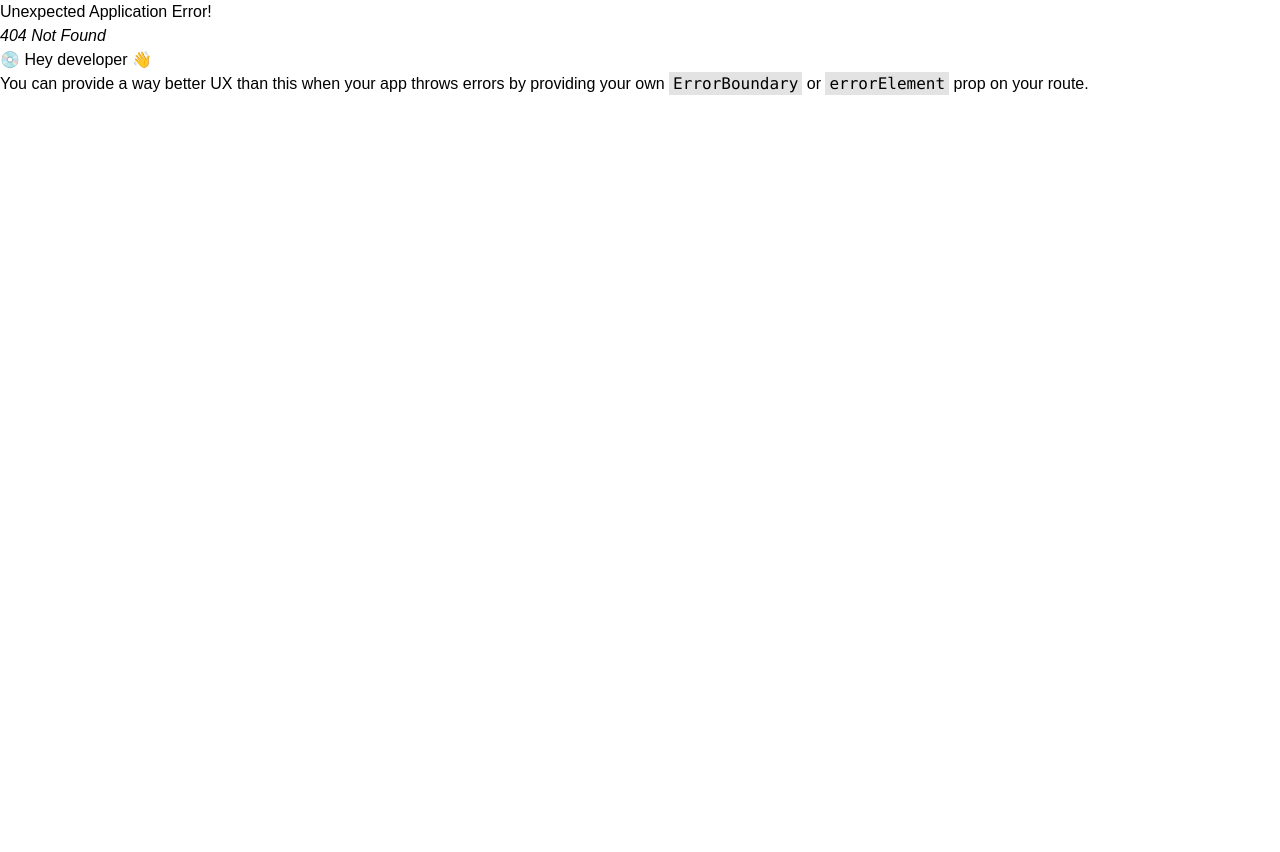
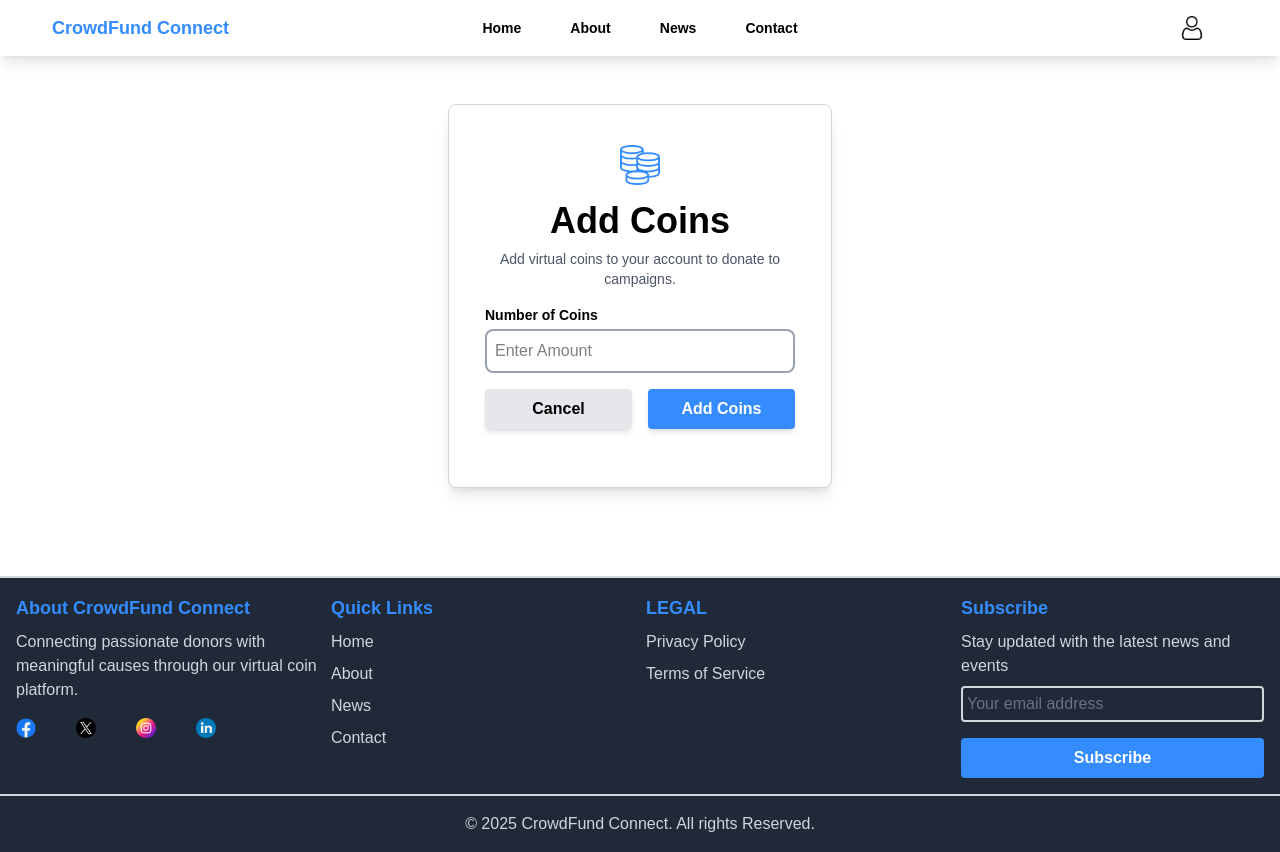
Before and after one commit to adnan-borshon/Crowd-Fund-connect, a React (Vite) app: page /addCoins in a window 1280 px wide. Before the commit this address had no page. Before the commit the page ends 800 px from the top, so only its background shows below. Built offline with nearby package versions, Linux system fonts and the light colour scheme.

Commit message:
Coin and coinContext added

```diff
--- /dev/null
+++ b/src/Components/AddCoins.jsx
@@ -0,0 +1,37 @@
+import React, { use, useState } from 'react';
+import coin from "/Icons/coins.png";
+import { useCoin } from '../Context/CoinContext.jsx';
+
+
+function AddCoins() {
+    const {coins, addCoins, removeCoins}= useCoin();
+    const [amount, setAmount] = useState('');
+
+  return (
+  <section className='text-center flex justify-center items-center h-[60vh]'>
+    <div className="container py-10 px-7 h-[80%] shadow-lg w-[30%] space-y-4 border border-gray-300 rounded-lg bg-white">
+        <div className="upper-part flex flex-col items-center">
+            <img src={coin} className='h-10 w-10 mb-4' />
+        <h1 className='text-4xl font-bold mb-2'>Add Coins</h1>
+
+        <p className='p1 text-sm '>Add virtual coins to your account to donate to campaigns.</p>
+        </div>
+        <div className="lower-part mx-2">
+            <h2 className='h3 text-start mb-1'>Number of Coins</h2>
+            <input type="number"
+            placeholder='Enter Amount'
+            value={amount}
+        onChange={e => setAmount(e.target.value)}
+            className='border-2 border-gray-400 p-2 rounded-lg w-full'/>
+        </div>
+        <div className="btn w-full flex justify-around space-x-4 px-2">
+            <button onClick={()=>setAmount('')} className="cancel button w-1/2 !bg-gray-200 shadow-md !text-black hover:!bg-gray-300 hover:!border-0">Cancel</button>
+            <button onClick={()=>addCoins(amount)} className="add button shadow-md w-1/2">Add Coins</button>
+        </div>
+
+    </div>
+  </section>
+  );
+}
+
+export default AddCoins;
--- /dev/null
+++ b/src/Components/Donate.jsx
@@ -0,0 +1,11 @@
+import React from 'react';
+
+function Donate() {
+  return (
+    <div>
+      Donate
+    </div>
+  );
+}
+
+export default Donate;
--- a/src/Components/Home.jsx
+++ b/src/Components/Home.jsx
@@ -4,6 +4,7 @@ import search from "/Icons/search.png";
 import donate from "/Icons/donate.png";
 import { Link } from 'react-router-dom';
 import Contact from './Contact';
+import Campaigns from './Campaigns';
 function Home() {
   return (
  <>
@@ -56,7 +57,9 @@ function Home() {
   </div>
 
  </section>
-
+<section>
+  <Campaigns/>
+</section>
  <section>
   <Contact/>
  </section>
--- /dev/null
+++ b/src/Context/CoinContext.jsx
@@ -0,0 +1,56 @@
+// src/context/CoinContext.jsx
+import React, {
+  createContext,
+  useState,
+  useEffect,
+  useContext
+} from 'react';
+
+const USER_STORAGE_KEY = 'user';
+
+
+const initialUser = { name: 'Adnan Borshon', coins: 2000 };
+
+const CoinContext = createContext({
+  user: initialUser,
+
+});
+
+export function useCoin() {
+  return useContext(CoinContext);
+}
+export function CoinProvider({ children }) {
+
+  const [user, setUser] = useState(() => {
+    try {
+      const saved = localStorage.getItem(USER_STORAGE_KEY);
+      return saved ? JSON.parse(saved) : initialUser;
+    } catch {
+      return initialUser;
+    }
+  });
+
+  useEffect(() => {
+    try {
+      localStorage.setItem(USER_STORAGE_KEY, JSON.stringify(user));
+    } catch {
+   console.error('Failed to save user to localStorage');
+    }
+  }, [user]);
+
+  const addCoins = (amount) => {
+
+    setUser((u) => ({ ...u, coins: u.coins + (+amount) }));
+  };
+
+  const removeCoins = (amount) => {
+    setUser((u) => ({ ...u, coins: u.coins - (+amount)}))
+  };
+
+
+  return (
+    <CoinContext.Provider value={{ user, addCoins, removeCoins }}>
+      {children}
+    </CoinContext.Provider>
+  );
+}
--- a/src/Fixed_Components/Navbar.jsx
+++ b/src/Fixed_Components/Navbar.jsx
@@ -1,20 +1,37 @@
-import React, { useState } from 'react';
+import React, { useEffect, useRef, useState } from 'react';
 import { Link } from 'react-router-dom';
 import user from "/Icons/user.png";
 import hamburger from "/Icons/hamburger.png";
+import coin from "/Icons/coins.png";
+import hover_coin from "/Icons/hover_coins.png";
 function Navbar() {
   const [hamburgerOpen, setHamburgerOpen] = useState(false);
+   const [userMenuOpen, setUserMenuOpen] = useState(false);
+ const userMenuRef = useRef(null);
+
   const HamburgerOpen = () => {
     setHamburgerOpen(true);
   };
   const HamburgerClose = () => {
     setHamburgerOpen(false);
+    setUserMenuOpen(false);
   };
+  useEffect(() => {
+    function handleClickOutside(event) {
+      if (userMenuRef.current && !userMenuRef.current.contains(event.target)) {
+        setUserMenuOpen(false);
+    setHamburgerOpen(false);
+      }
+    }
 
+    document.addEventListener('pointerdown', handleClickOutside);
+
+    return () => document.removeEventListener('pointerdown', handleClickOutside);
+  }, []);
   return (
 
     <>
-    <section className='navbar overflow-hidden fixed w-full top-0 z-50 shadow-lg'>
+    <section className='navbar  fixed w-full top-0 z-50 shadow-lg'>
         <div className="container flex justify-between lg:grid grid-cols-3 gap-2 p-3 bg-white ">
 
             {/* Navigation part */}
@@ -35,13 +52,53 @@ function Navbar() {
 
             {/* User profile with dropdown feature and hamburger for mobile view */}
             <div className='user-profile flex justify-end items-center'>
+ {/* user dropdown menu  */}
+<div className="relative" ref={userMenuRef}>
+  {/* avatar toggle */}
+  <img
+    src={user}
+    alt="User"
+    className="user-image mr-2 lg:mr-15 cursor-pointer"
+    onClick={() => setUserMenuOpen((open) => !open)}
+  />
+  {/* dropdown menu */}
+  {userMenuOpen && (
+    <div className="absolute p-2 right-0 lg:right-15 flex flex-col justify-center  mt-2 w-50 bg-white border border-gray-400 rounded shadow-lg z-20">
+      <div className="px-4 py-2  ">
+        <p className=" font-semibold">Guest User</p>
+      </div>
 
-                <img src={user} className='user-image mr-2 lg:mr-15'/>
+      <div className="px-4 py-3 flex items-center justify-start">
+             <img src={coin} className='h-5 w-5 mr-2 mt-1 '/>
+        <p className="text-gray-800">120</p>
+      </div>
+
+      <Link
+        className="group button text-center flex justify-center  !bg-white !text-[#348cff] hover:!bg-[#348cff] hover:!text-white !border !border-gray-400 "
+        to="/addCoins"
+      >
+        <img src={coin}  className='absolute left-12 h-5 w-5 mr-2 mt-1 transform transition-opacity duration-200 ease-in group-hover:opacity-0'/>
+        <img src={hover_coin} alt='hover'  className='h-5 w-5 mr-2 mt-1 '/>
+        Add Coins
+      </Link>
+    </div>
+  )}
+</div>
+
          <div
           className="hamburger hover-effect-normal lg:hidden cursor-pointer flex-1 flex justify-end "
         >
 
-          <img src={hamburger} onClick={() => setHamburgerOpen((prev) => !prev)}
+          <img src={hamburger} onClick={() =>
+        {
+          if (userMenuOpen) {
+            setUserMenuOpen(false);
+          }
+          setHamburgerOpen((prev) => !prev)
+        }
+
+
+        }
            className={`w-10 h-7 mr-2 cursor-pointer transform transition-transform duration-600 ${
         hamburgerOpen ? 'rotate-x-180' : 'rotate-0'
       }`} />
```
Also changed, not shown: src/main.jsx (+9 -1 lines), public/Icons/hover_coins.png (added), src/Context/CampaignContext.jsx (added).
